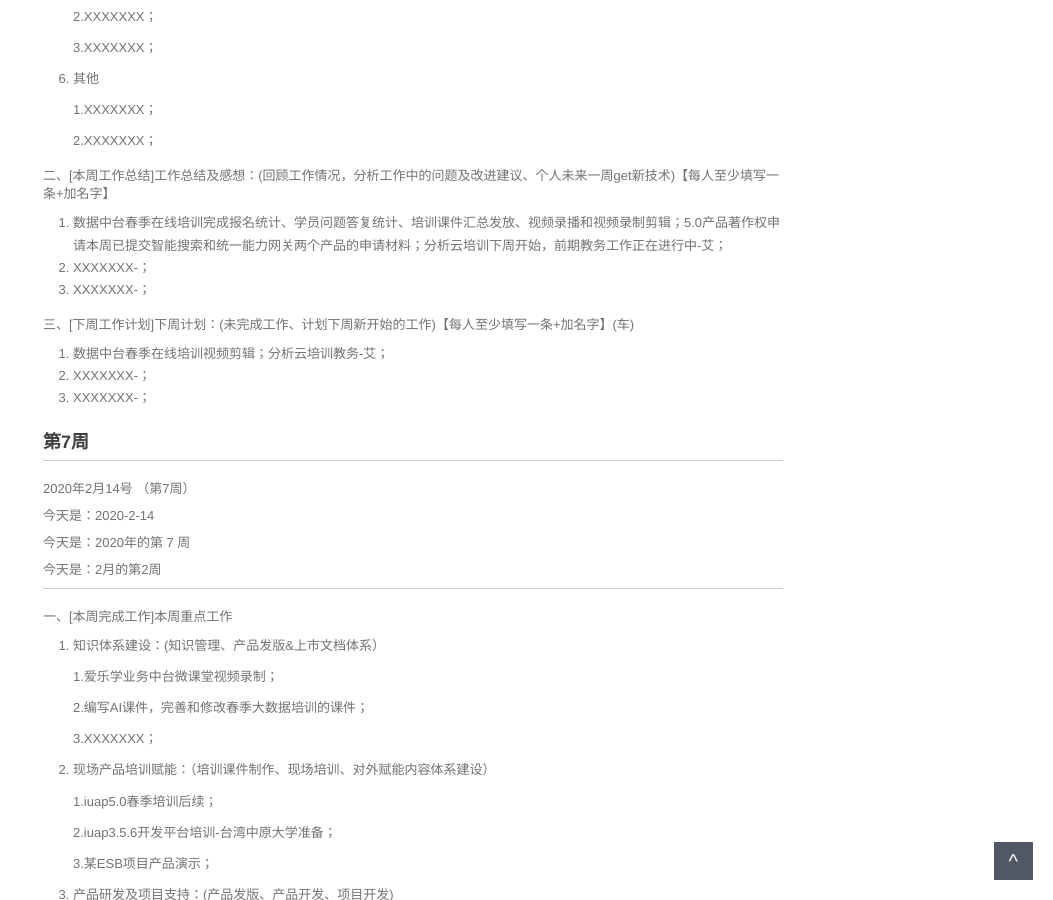
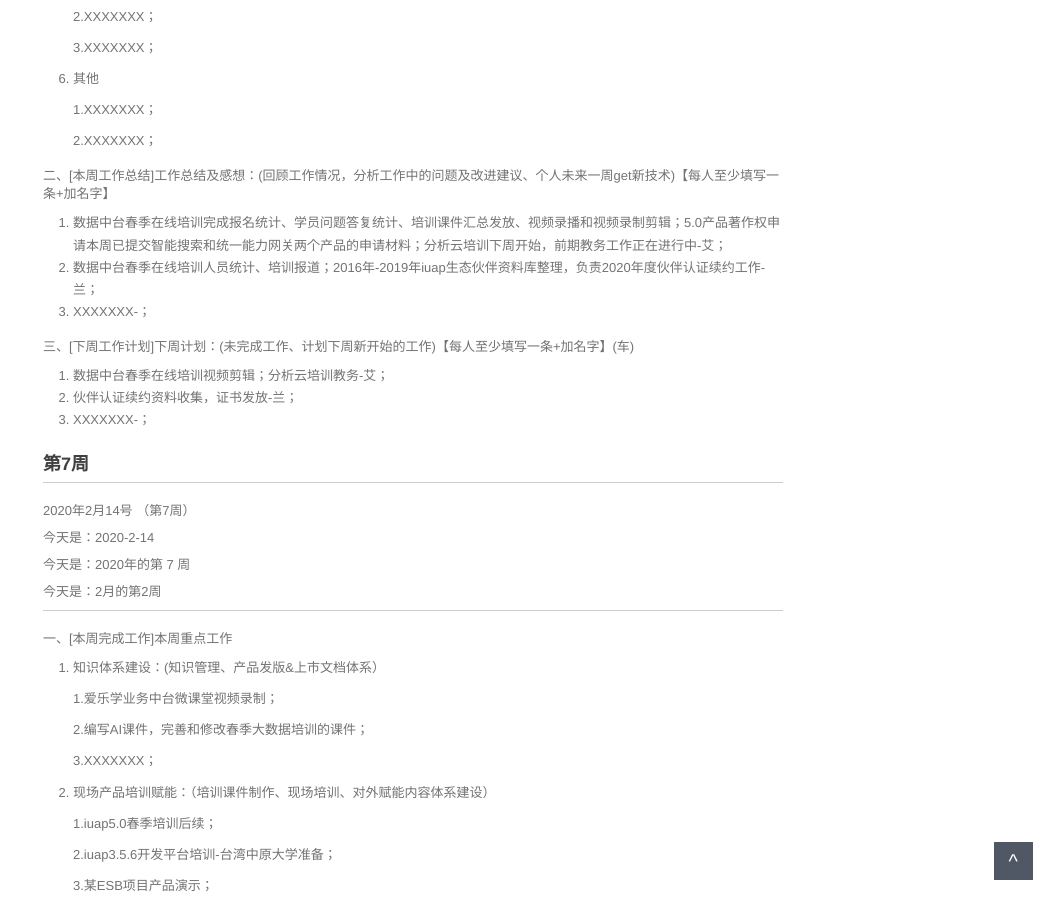
Before and after one commit to walllFlower/blog, a Jekyll site: the page built from _posts/2018-07-17-day_report_cxz.md, in a window 1280 px wide and 900 px high, scrolled down 1152 px. Shown: the whole window, without its empty margins (227-1280 px from the left). Built offline with Jekyll 4.4.1, drawn with Linux system fonts in a browser that asks for light colours; comment, search, counter and statistics services are not loaded.

Commit message:
Update 2018-07-17-day_report_cxz.md

```diff
--- a/_posts/2018-07-17-day_report_cxz.md
+++ b/_posts/2018-07-17-day_report_cxz.md
@@ -78,13 +78,13 @@ categories: 技术运营工作周报
 二、[本周工作总结]工作总结及感想：(回顾工作情况，分析工作中的问题及改进建议、个人未来一周get新技术)【每人至少填写一条+加名字】
 
 1. 数据中台春季在线培训完成报名统计、学员问题答复统计、培训课件汇总发放、视频录播和视频录制剪辑；5.0产品著作权申请本周已提交智能搜索和统一能力网关两个产品的申请材料；分析云培训下周开始，前期教务工作正在进行中-艾；
-2. XXXXXXX-；
+2. 数据中台春季在线培训人员统计、培训报道；2016年-2019年iuap生态伙伴资料库整理，负责2020年度伙伴认证续约工作-兰；
 3. XXXXXXX-；
 
 三、[下周工作计划]下周计划：(未完成工作、计划下周新开始的工作)【每人至少填写一条+加名字】(车)
 
 1. 数据中台春季在线培训视频剪辑；分析云培训教务-艾；
-2. XXXXXXX-；
+2. 伙伴认证续约资料收集，证书发放-兰；
 3. XXXXXXX-；
 
 
```
